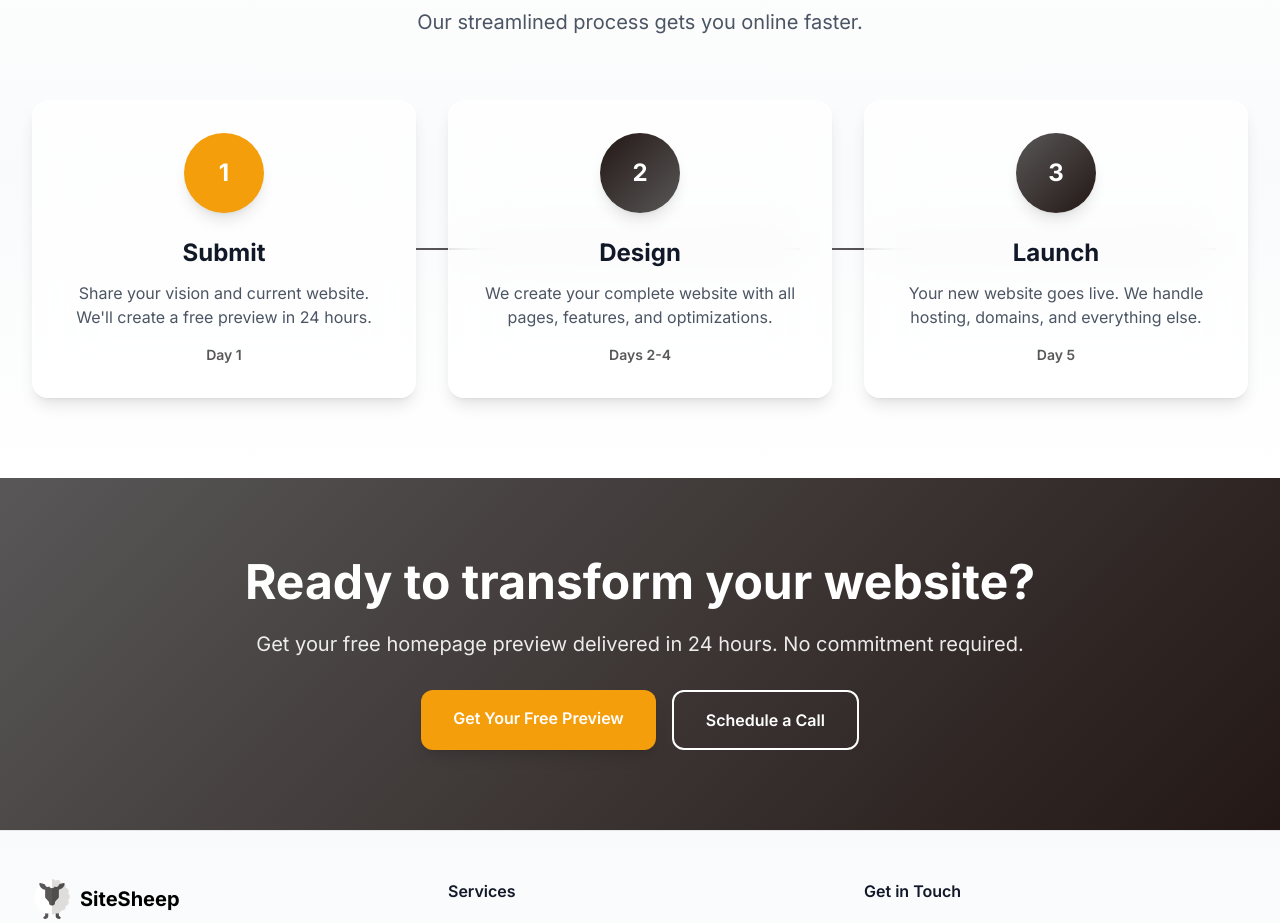
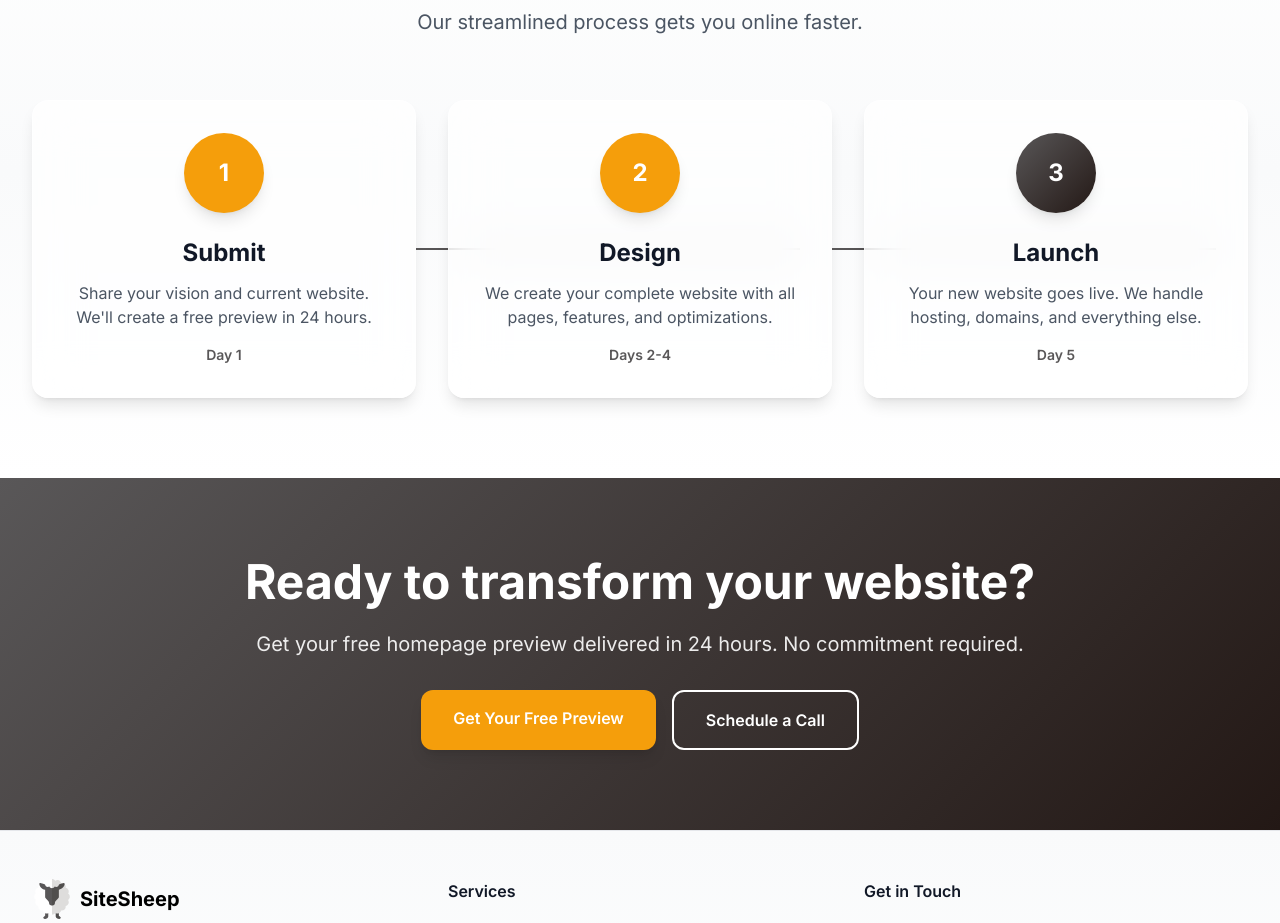
Before and after one commit to colecooke/sitesheep-website, a Next.js app: page / in a window 1280 px wide. Shown: the part 2000-2923 px from the top of the page. Built offline with nearby package versions, Linux system fonts and the light colour scheme.

Commit message:
Auto-update

```diff
--- a/app/page.tsx
+++ b/app/page.tsx
@@ -281,7 +281,7 @@ export default function Home() {
 
             <div className="process-step text-center">
               <div className="glass-effect rounded-2xl p-8 hover:scale-105 transition-transform duration-300">
-                <div className="w-20 h-20 rounded-full flex items-center justify-center mx-auto mb-6 text-white text-2xl font-bold shadow-lg" style={{ background: 'linear-gradient(135deg, #231815 0%, #595758 100%)' }}>
+                <div className="w-20 h-20 rounded-full flex items-center justify-center mx-auto mb-6 text-white text-2xl font-bold shadow-lg" style={{ background: '#F59E0B' }}>
                   2
                 </div>
                 <h3 className="text-2xl font-bold mb-3 text-gray-900">Design</h3>
```
